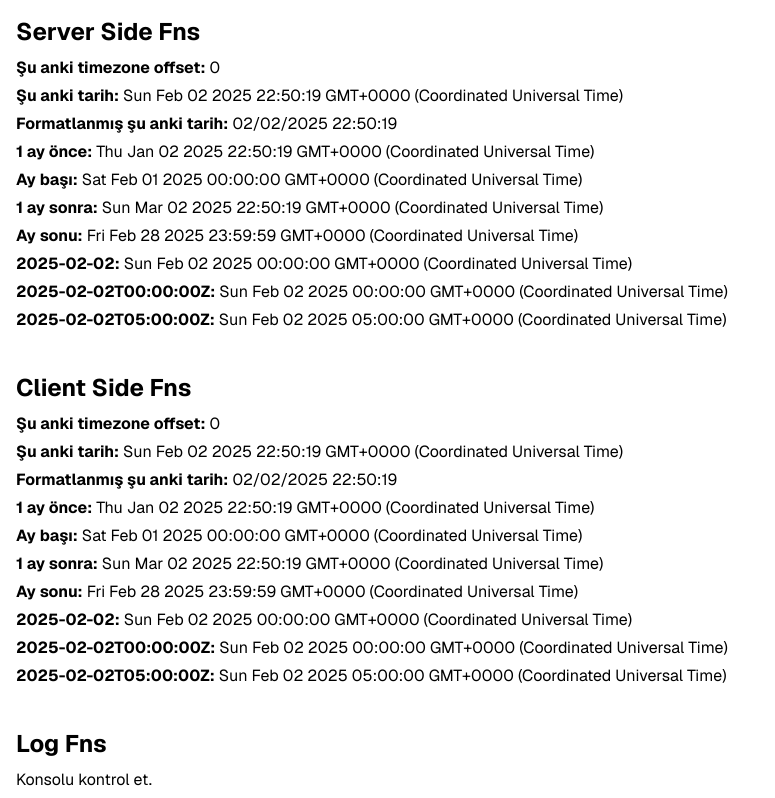
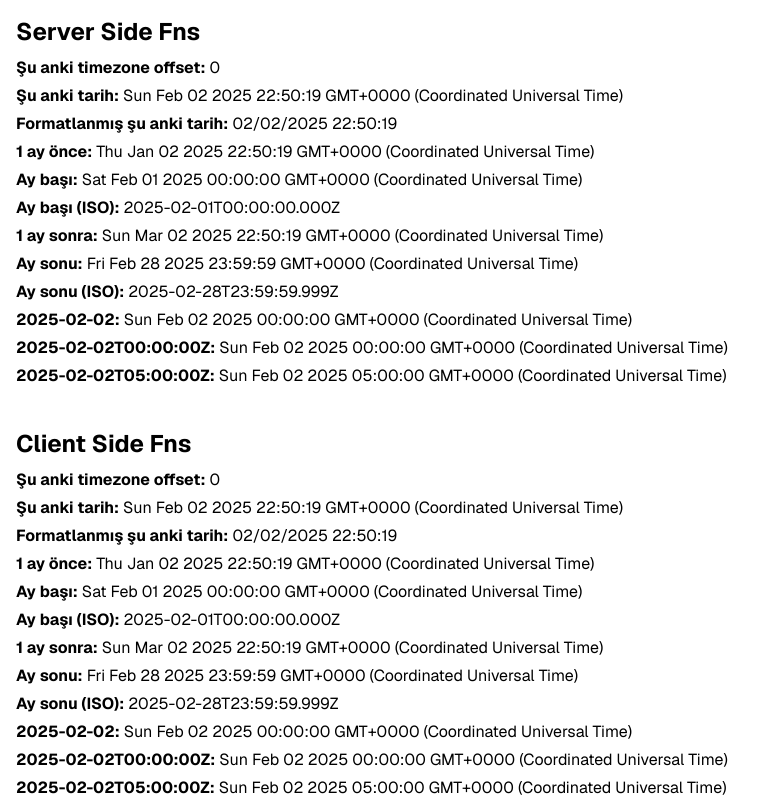
Before and after one commit to mehmetext/date-fns-next, a Next.js app: page / in a window 1280 px wide. Shown: the top 798 px of the page, without its empty margins (0-775 px from the left). Built offline with nearby package versions, Linux system fonts and the light colour scheme.

Commit message:
feat: add start and end of month iso

```diff
--- a/src/app/components/client-side-fns.tsx
+++ b/src/app/components/client-side-fns.tsx
@@ -32,10 +32,16 @@ export default function ClientSideFns() {
           <b>Ay başı:</b> {startOfMonth(currentDate).toString()}
         </p>
         <p>
+          <b>Ay başı (ISO):</b> {startOfMonth(currentDate).toISOString()}
+        </p>
+        <p>
           <b>1 ay sonra:</b> {addMonths(currentDate, 1).toString()}
         </p>
         <p>
           <b>Ay sonu:</b> {endOfMonth(currentDate).toString()}
+        </p>
+        <p>
+          <b>Ay sonu (ISO):</b> {endOfMonth(currentDate).toISOString()}
         </p>
         <p>
           <b>2025-02-02:</b> {new Date("2025-02-02").toString()}
--- a/src/app/components/server-side-fns.tsx
+++ b/src/app/components/server-side-fns.tsx
@@ -32,10 +32,16 @@ export default function ServerSideFns() {
           <b>Ay başı:</b> {startOfMonth(currentDate).toString()}
         </p>
         <p>
+          <b>Ay başı (ISO):</b> {startOfMonth(currentDate).toISOString()}
+        </p>
+        <p>
           <b>1 ay sonra:</b> {addMonths(currentDate, 1).toString()}
         </p>
         <p>
           <b>Ay sonu:</b> {endOfMonth(currentDate).toString()}
+        </p>
+        <p>
+          <b>Ay sonu (ISO):</b> {endOfMonth(currentDate).toISOString()}
         </p>
         <p>
           <b>2025-02-02:</b> {new Date("2025-02-02").toString()}
```
